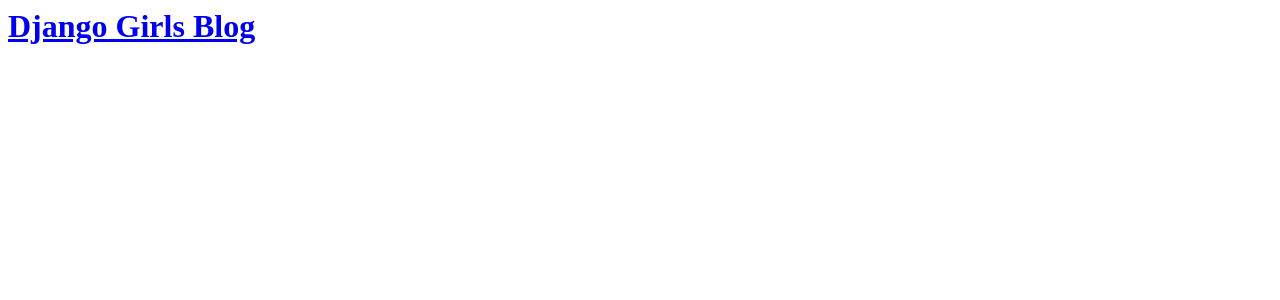
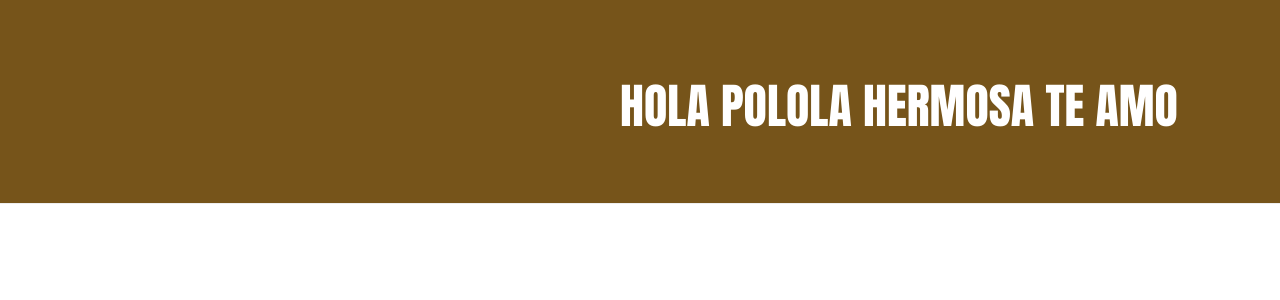
Before and after one commit to sougarret/my-first-blog, a Django app: page / in a window 1280 px wide. Shown: the top 300 px of the page. Run offline with Django 3.2, Linux system fonts and the light colour scheme; some libraries are stand-ins or nearby versions.

Commit message:
Diseno de pagina a medias

```diff
--- /dev/null
+++ b/helloworld/static/css/helloworld.css
@@ -0,0 +1,56 @@
+h1 a, h2 a {
+     color: #F4A315;
+}
+body h1 {
+    padding-left: 600px;
+}
+h1 a, h2 a {
+    color: #F4A315;
+    font-family: 'Anton';
+}
+.page-header {
+    background-color: #76541A;
+    margin-top: 0;
+    padding: 60px 20px 60px 20px;
+}
+
+.page-header h1, .page-header h1 a, .page-header h1 a:visited, .page-header h1 a:active {
+    color: #FFFFFF;
+    font-size: 36pt;
+    text-decoration: none;
+}
+
+.content {
+    margin-left: 40px;
+}
+
+h1, h2, h3, h4 {
+    font-family: 'Anton', cursive;
+}
+
+.date {
+    color: #828282;
+}
+
+.save {
+    float: right;
+}
+
+.post-form textarea, .post-form input {
+    width: 100%;
+}
+
+.top-menu, .top-menu:hover, .top-menu:visited {
+    color: #76541A;
+    float: right;
+    font-size: 26pt;
+    margin-right: 20px;
+}
+
+.post {
+    margin-bottom: 70px;
+}
+
+.post h2 a, .post h2 a:visited {
+    color: #80663A;
+}
--- /dev/null
+++ b/helloworld/templates/blog/base.html
@@ -0,0 +1,23 @@
+{% load static %}
+<html>
+    <head>
+        <title>HOLA AMIGO</title>
+        <link rel="stylesheet" href="//maxcdn.bootstrapcdn.com/bootstrap/3.2.0/css/bootstrap.min.css">
+        <link rel="stylesheet" href="//maxcdn.bootstrapcdn.com/bootstrap/3.2.0/css/bootstrap-theme.min.css">
+        <link href='//fonts.googleapis.com/css?family=Anton&subset=latin,latin-ext' rel='stylesheet' type='text/css'>
+        <link rel="stylesheet" href="{% static 'css/helloworld.css' %}">
+    </head>
+    <body>
+    <div class="page-header">
+        <h1><a href="/">HOLA POLOLA HERMOSA TE AMO</a></h1>
+    </div>
+    <div class="content container">
+        <div class="row">
+            <div class="col-md-8">
+            {% block content %}
+            {% endblock %}
+            </div>
+        </div>
+    </div>
+</body>
+</html>
--- a/helloworld/templates/blog/post_list.html
+++ b/helloworld/templates/blog/post_list.html
@@ -1,18 +1,13 @@
-<html>
-    <head>
-        <title>IVANIA</title>
-    </head>
-    <body>
-        <div>
-    <h1><a href="/">Django Girls Blog</a></h1>
-</div>
+{% extends 'blog/base.html' %}
 
-{% for post in posts %}
-    <div>
-        <p> publicado: {{ post.published_date }}</p>
-        <h2><a href="">{{ post.title }}</a></h2>
-        <p>{{ post.text|linebreaksbr }}</p>
-    </div>
-{% endfor %}
-    </body>
-</html>
+{% block content %}
+    {% for post in posts %}
+        <div class="post">
+            <div class="date">
+                {{ post.published_date }}
+            </div>
+            <h2><a href="">{{ post.title }}</a></h2>
+            <p>{{ post.text|linebreaksbr }}</p>
+        </div>
+    {% endfor %}
+{% endblock %}
```
